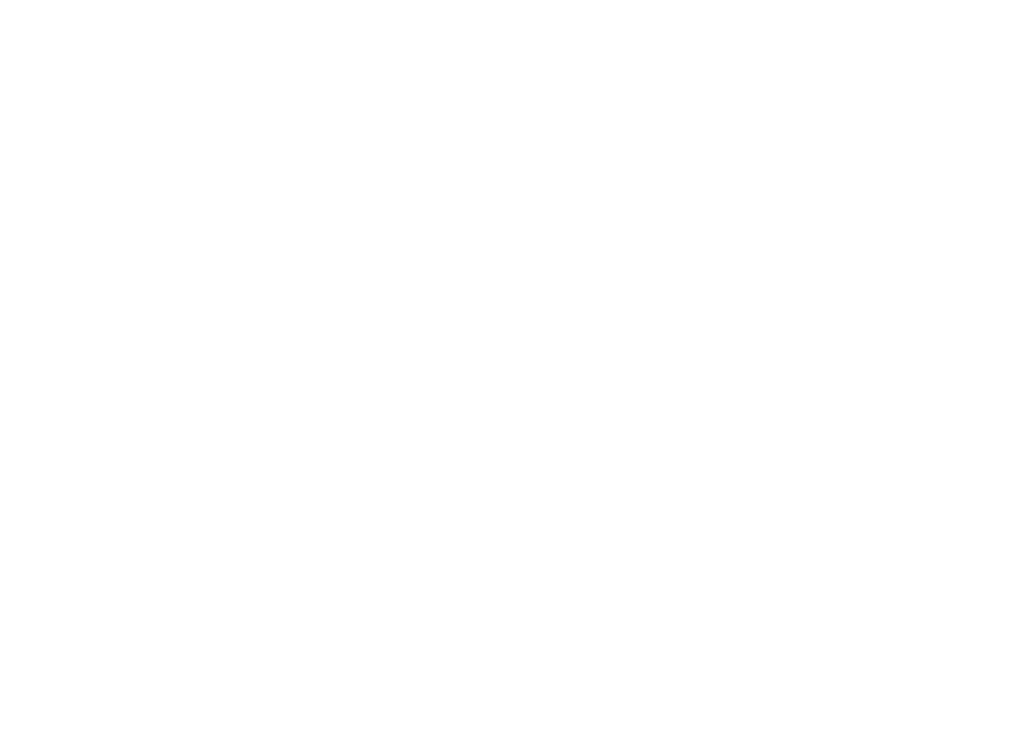
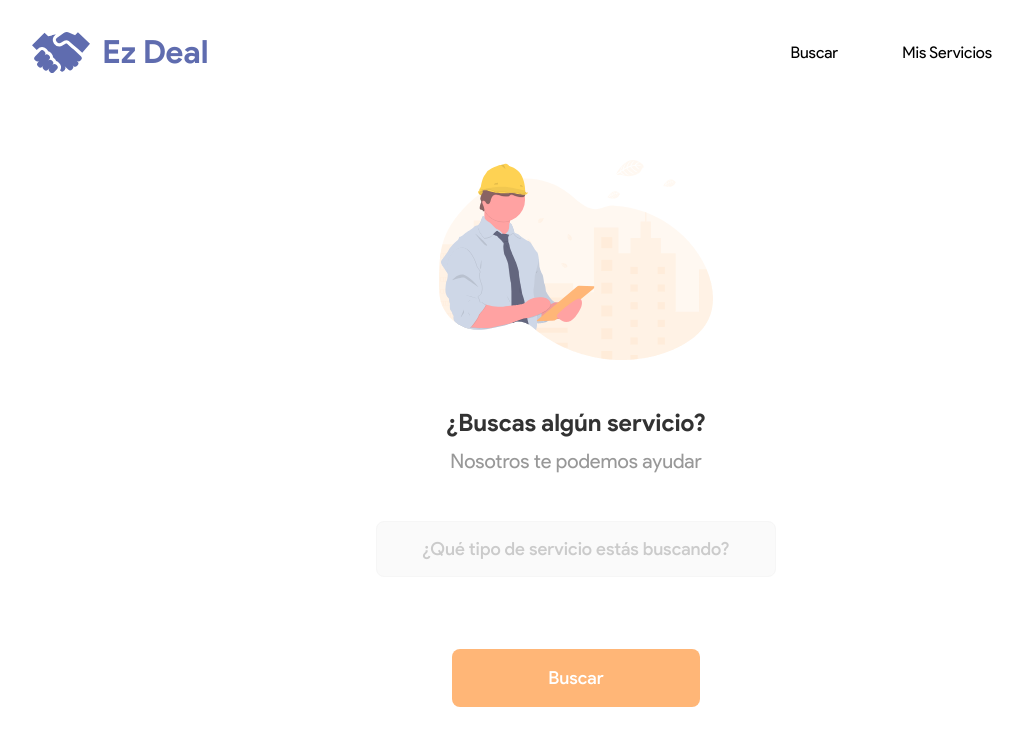
Before and after one commit to Cesar947/EXPERIMENTOS_PROYECTO, a Vue app in the folder EzDeal/ezdeal-frontend/: page /home/search in a window 1280 px wide. Shown: the top 746 px of the page, without its empty margins (64-1087 px from the left). Built offline with nearby package versions, Linux system fonts and the light colour scheme.

Commit message:
Add view register and home/search
Each view have a navigation method

```diff
--- /dev/null
+++ b/EzDeal/ezdeal-frontend/src/components/Loading.vue
@@ -0,0 +1,103 @@
+<template>
+  <div class="holder">
+    <div class="preloader">
+      <div></div>
+      <div></div>
+      <div></div>
+      <div></div>
+      <div></div>
+      <div></div>
+      <div></div>
+      <div></div>
+      <div></div>
+      <div></div>
+    </div>
+    <h2>Buscando...</h2>
+  </div>
+</template>
+
+<script>
+export default {
+  name: "loading"
+};
+</script>
+
+<style lang="scss">
+$count: 10;
+$time: 2; //in seconds
+$size: 100;
+$color: #ffb677;
+
+.preloader {
+  /* size */
+  width: $size + px;
+  height: $size + px;
+
+  animation: rotatePreloader $time + s infinite ease-in;
+}
+@keyframes rotatePreloader {
+  0% {
+    transform: rotateZ(0deg);
+  }
+  100% {
+    transform: rotateZ(-360deg);
+  }
+}
+
+.holder {
+  display: flex;
+  flex-direction: column;
+  justify-content: center;
+  align-items: center;
+}
+.holder h2 {
+  font-weight: 600;
+  font-size: 24px;
+  margin-top: 24px;
+  color: #434343;
+}
+.preloader div {
+  position: absolute;
+  width: 100%;
+  height: 100%;
+  opacity: 0;
+}
+.preloader div:before {
+  content: "";
+  position: absolute;
+  left: 50%;
+  top: 0%;
+  width: 10%;
+  height: 10%;
+  background-color: $color;
+  transform: translateX(-50%);
+  border-radius: 50%;
+}
+
+@for $i from 1 through $count {
+  .preloader div:nth-child(#{$i}) {
+    transform: rotateZ(((360 / $count) * ($i - 1)) + deg);
+    animation: rotateCircle + $i $time + s infinite linear;
+    z-index: $count - $i;
+  }
+  @keyframes rotateCircle#{$i} {
+    #{percentage(((50 / $count) * ($i - 1)) / 100)} {
+      opacity: 0;
+    }
+    #{percentage((((50 / $count) + 0.0001) * ($i - 1)) / 100)} {
+      opacity: 1;
+      transform: rotateZ((0 - ((360 / $count) * ($i - 2))) + deg);
+    }
+    #{percentage((((50 / $count) * ($i - 0)) + 2) / 100)} {
+      transform: rotateZ((0 - ((360 / $count) * ($i - 1))) + deg);
+    }
+    #{percentage(((50 + ((50 / $count) * ($i - 0))) + 2) / 100)} {
+      transform: rotateZ((0 - ((360 / $count) * ($i - 1))) + deg);
+    }
+    100% {
+      transform: rotateZ((0 - ((360 / $count) * ($count - 1))) + deg);
+      opacity: 1;
+    }
+  }
+}
+</style>
--- /dev/null
+++ b/EzDeal/ezdeal-frontend/src/components/Navbar.vue
@@ -0,0 +1,44 @@
+<template>
+  <div class="navbar-container">
+    <div class="logo">
+      <img src="../assets/Logo.svg" alt="" />
+      <h1>Ez Deal</h1>
+    </div>
+    <div class="nav-link">
+      <a>Buscar</a>
+      <a>Mis Servicios</a>
+    </div>
+  </div>
+</template>
+
+<script>
+export default {
+  name: "navbar"
+};
+</script>
+
+<style>
+.navbar-container {
+  width: 100%;
+  padding: 32px 96px;
+  display: flex;
+  justify-content: space-between;
+  align-items: center;
+}
+
+.navbar-container .logo {
+  display: flex;
+}
+.navbar-container .logo h1 {
+  margin-left: 12px;
+  color: #5f6caf;
+}
+
+.navbar-container .nav-link {
+  padding-right: 96px;
+}
+
+.navbar-container .nav-link a {
+  margin: 0 32px;
+}
+</style>
--- a/EzDeal/ezdeal-frontend/src/view/Home.vue
+++ b/EzDeal/ezdeal-frontend/src/view/Home.vue
@@ -1,17 +1,16 @@
 <template>
-    <h2>Soy el home</h2>
-
+  <div>
+    <Navbar></Navbar>
+    <router-view></router-view>
+  </div>
 </template>
 
 <script>
-
-
+import Navbar from "../components/Navbar";
 export default {
-  name: 'Home',
-
-}
+  name: "Home",
+  components: {Navbar}
+};
 </script>
 
-<style>
-
-</style>
+<style></style>
--- a/EzDeal/ezdeal-frontend/src/view/Register.vue
+++ b/EzDeal/ezdeal-frontend/src/view/Register.vue
@@ -1,13 +1,149 @@
 <template>
-  <h2>Soy el register</h2>
+  <div class="register-container">
+    <div v-on:click="goToHome" class="header">
+      <img src="../assets/Logo.svg" alt="" />
+      <h1>Ez Deal</h1>
+    </div>
+
+    <div class="form">
+      <div class="field-group">
+        <div class="field">
+          <label for="name">Nombres</label>
+          <input type="text" v-model="name" placeholder="Nombres" />
+        </div>
+        <div class="field">
+          <label for="name">Apellidos</label>
+          <input type="text" v-model="lastname" placeholder="Apellidos" />
+        </div>
+      </div>
+      <div class="field-group">
+        <div class="field">
+          <label for="name">Teléfono</label>
+          <input type="number" v-model="phone" placeholder="Telefono" />
+        </div>
+        <div class="field">
+          <label for="name">Celular</label>
+          <input type="number" v-model="cellphone" placeholder="Celular" />
+        </div>
+      </div>
+      <div class="field-group">
+        <div class="field">
+          <label for="name">Distrito</label>
+          <input type="text" v-model="district" placeholder="Distrito" />
+        </div>
+        <div class="field">
+          <label for="name">Correo electrónico</label>
+          <input type="text" v-model="email" placeholder="Correo electrónico" />
+        </div>
+      </div>
+      <div class="field-group">
+        <div class="field">
+          <label for="name">Contraseña</label>
+          <input type="password" v-model="password" placeholder="Contraseña" />
+        </div>
+        <div class="field">
+          <label for="name">Repetir Contraseña</label>
+          <input type="password" placeholder="Repetir Contraseña" />
+        </div>
+      </div>
+      <div class="btn-container">
+        <button v-on:click="register()">Registrar</button>
+      </div>
+    </div>
+  </div>
 </template>
 
 <script>
 export default {
-    name: 'Register'
-}
+  name: "Register",
+  data: function() {
+    return {
+      email: "",
+      password: "",
+      name: "",
+      lastname: "",
+      phone: "",
+      cellphone: "",
+      district: ""
+    };
+  },
+  methods: {
+    goToHome: function() {
+      this.$router.push("/login");
+    },
+
+    register: function() {
+      // This camp will have logic of register
+
+      this.$router.push("/login");
+    }
+  }
+};
 </script>
 
 <style>
+.register-container .header {
+  padding: 96px 0 48px 0;
+  display: flex;
+  justify-content: center;
+  align-items: center;
+  flex-direction: column;
+  cursor: pointer;
+}
 
+.register-container .header h1 {
+  color: #5f6caf;
+  margin-top: 8px;
+}
+.register-container .field-group {
+  width: 800px;
+  margin: 0 auto;
+  display: flex;
+  align-items: center;
+  justify-content: space-between;
+}
+.register-container .field-group .field {
+  width: 40%;
+  display: flex;
+  flex-direction: column;
+  margin: 12px 0;
+}
+
+.register-container .field-group .field label {
+  margin-bottom: 8px;
+  font-size: 16px;
+  font-weight: 600;
+  color: #323232;
+}
+
+.register-container .field-group .field input {
+  width: 320px;
+  border-radius: 8px;
+  border: none;
+  background: #fafafa;
+  padding: 16px;
+  font-size: 16px;
+  color: #323232;
+  margin: 12px 0;
+  border: 1px solid #f6f6f6;
+  transition: all 0.2s ease-in-out;
+}
+.register-container .field-group .field input:focus {
+  border: 1px solid #5f6caf;
+}
+.register-container .btn-container {
+  width: 100%;
+  display: flex;
+  justify-content: center;
+}
+.register-container .form button {
+  padding: 18px 96px;
+  border: none;
+  background: #5f6caf;
+  font-weight: 600;
+  color: #ffffff;
+  border-radius: 8px;
+  margin: 24px auto;
+  font-size: 18px;
+}
 </style>
--- /dev/null
+++ b/EzDeal/ezdeal-frontend/src/view/Search.vue
@@ -0,0 +1,97 @@
+<template>
+  <div>
+    <div v-if="!loading" class="search-container">
+      <img src="../assets/SearchIlustration.svg" height="200" alt="" />
+      <h2>¿Buscas algún servicio?</h2>
+      <p>Nosotros te podemos ayudar</p>
+      <input
+        v-model="job"
+        type="text"
+        placeholder="¿Qué tipo de servicio estás buscando?"
+      />
+      <button v-on:click="findJobs">Buscar</button>
+    </div>
+    <div v-if="loading" class="loading-container">
+      <loading></loading>
+    </div>
+  </div>
+</template>
+
+<script>
+import loading from "../components/Loading";
+export default {
+  name: "Search",
+  components: { loading },
+  data: function() {
+    return {
+      loading: false,
+      job: ""
+    };
+  },
+  methods: {
+    findJobs: function() {
+      this.loading = true;
+
+      setTimeout(() => {
+        this.loading = false;
+      }, 5000);
+    }
+  }
+};
+</script>
+
+<style>
+.search-container,
+.loading-container {
+  width: 100%;
+  height: calc(100vh - 120px);
+  display: flex;
+  justify-content: center;
+  align-items: center;
+  flex-direction: column;
+}
+
+.search-container h2 {
+  margin: 48px 0 12px 0;
+  font-weight: 700;
+  font-size: 24px;
+  color: #323232;
+}
+
+.search-container p {
+  font-size: 20px;
+  font-weight: 400;
+  color: #545454;
+  opacity: 0.6;
+}
+
+.search-container input {
+  width: 400px;
+  border-radius: 8px;
+  border: none;
+  background: #fafafa;
+  padding: 16px;
+  font-size: 18px;
+  font-weight: 600;
+  color: #323232;
+  margin: 12px 0;
+  text-align: center;
+  border: 1px solid #f6f6f6;
+  transition: all 0.2s ease-in-out;
+  margin: 48px 0;
+}
+
+.search-container input:focus {
+  border: 1px solid #ffb677;
+}
+.search-container button {
+  padding: 18px 96px;
+  border: none;
+  background: #ffb677;
+  font-weight: 600;
+  color: #ffffff;
+  border-radius: 8px;
+  margin: 24px auto;
+  font-size: 18px;
+}
+</style>
```
Also changed, not shown: EzDeal/ezdeal-frontend/src/router.js (+11 -2 lines), EzDeal/ezdeal-frontend/src/view/Login.vue (+28 -14 lines), EzDeal/ezdeal-frontend/src/assets/SearchIlustration.svg (added).
